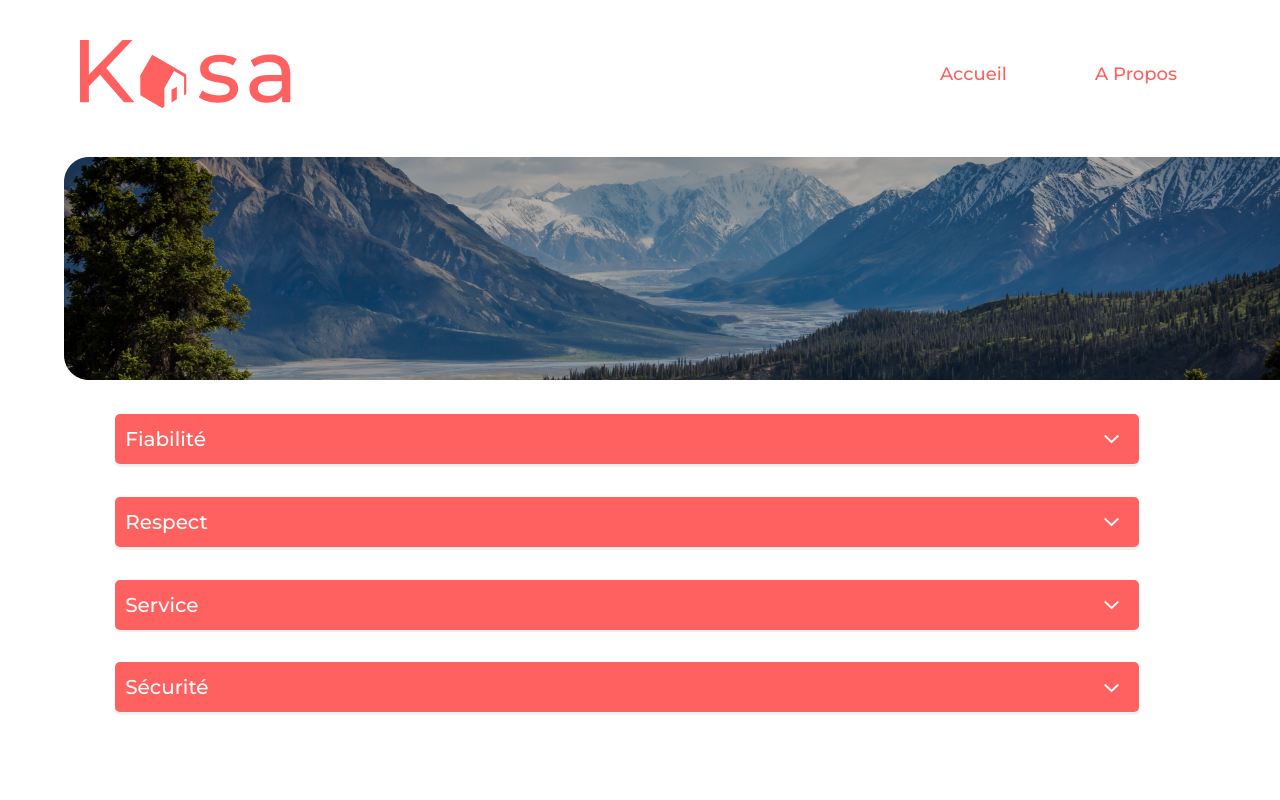
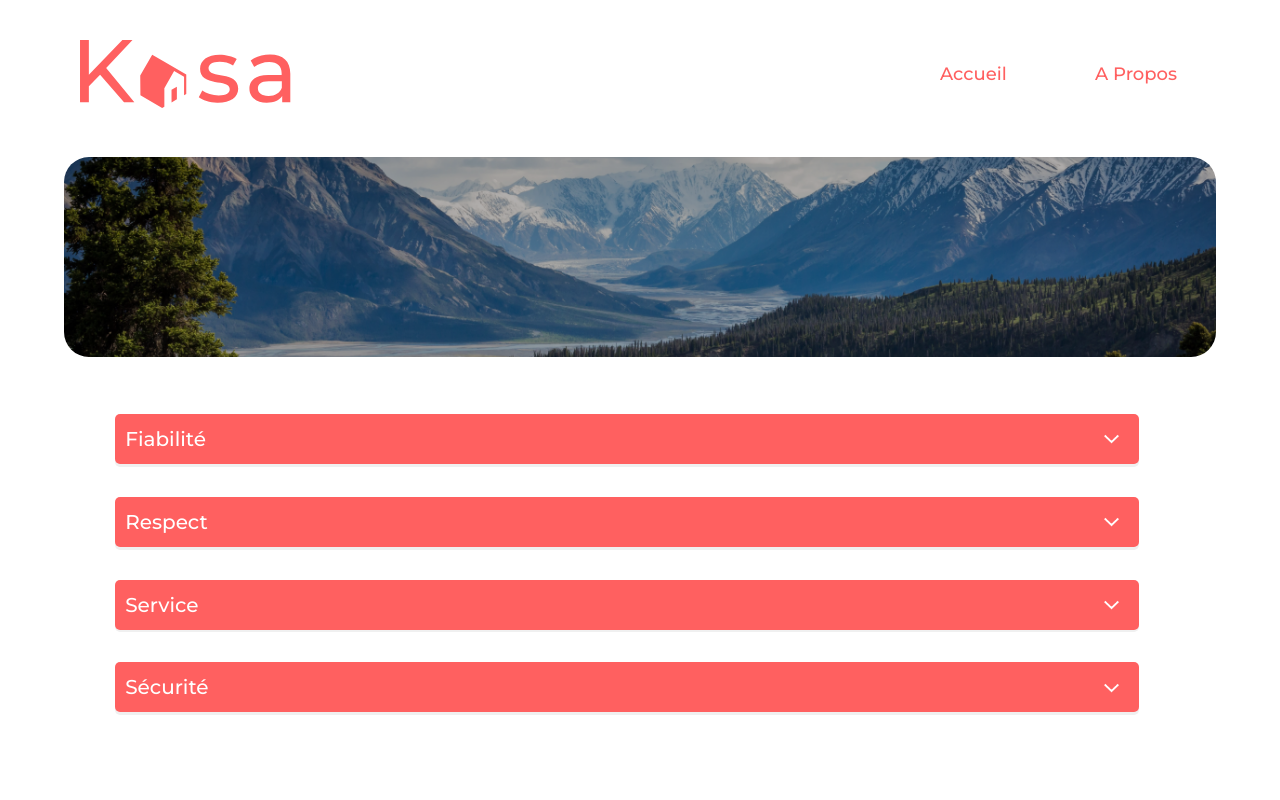
Before and after one commit to NesrineYAH/Kasa-app, a React (Create React App) app: page /#/About in a window 1280 px wide. Shown: the top 800 px of the page. Built offline with nearby package versions, Linux system fonts and the light colour scheme.

Commit message:
Mise à jour

```diff
--- a/src/components/AboutBanner/AboutBanner.js
+++ b/src/components/AboutBanner/AboutBanner.js
@@ -4,7 +4,11 @@ import aboutBanner from "../../assets/images/banner/aboutBanner.png";
 const AboutBanner = () => {
   return (
     <div className="AboutBanner__conteneur">
-      <img className="Banner__img" src={aboutBanner} alt="About-page" />
+      <img
+        className="BannerContainer__img"
+        src={aboutBanner}
+        alt="About-page"
+      />
     </div>
   );
 };
```
